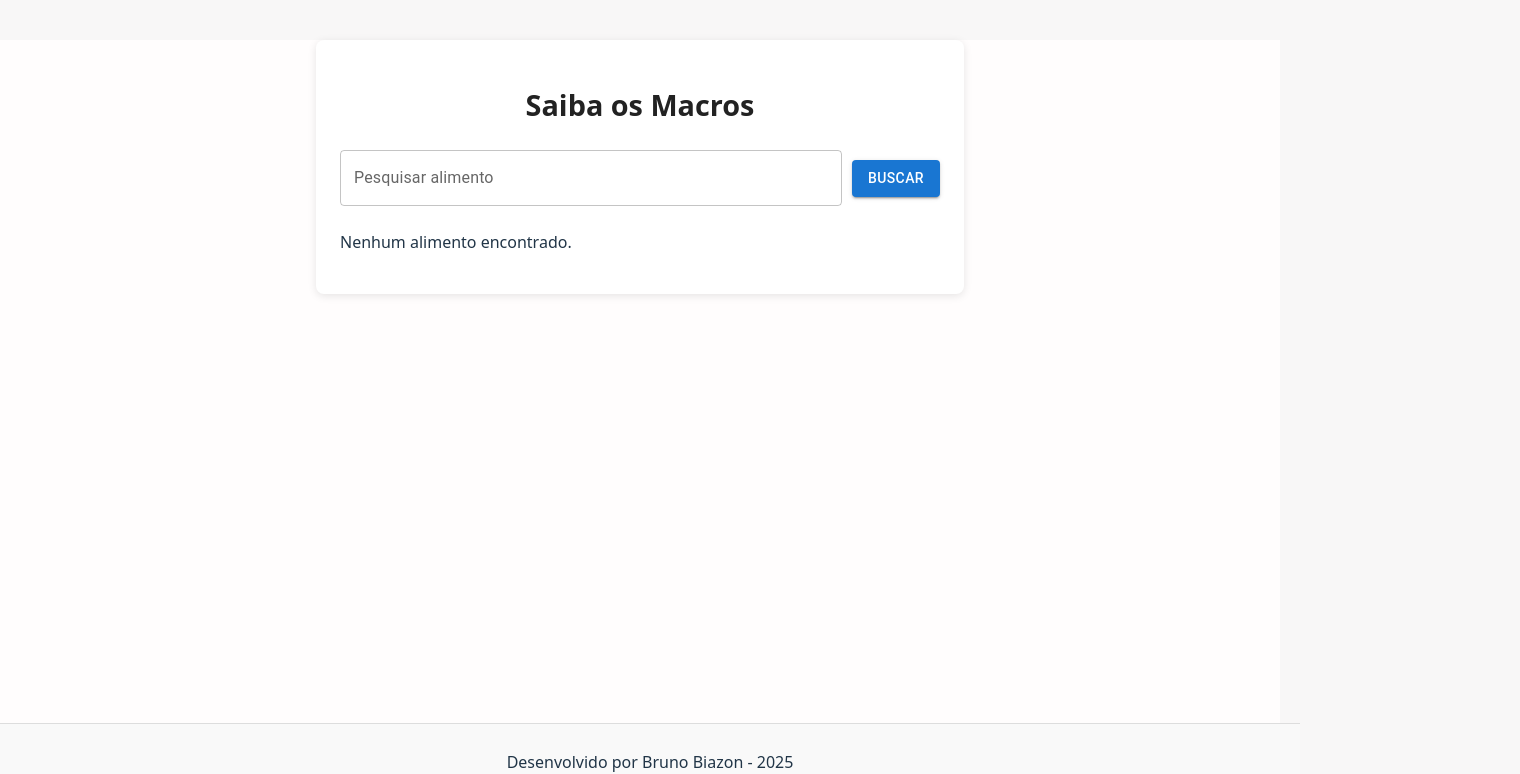
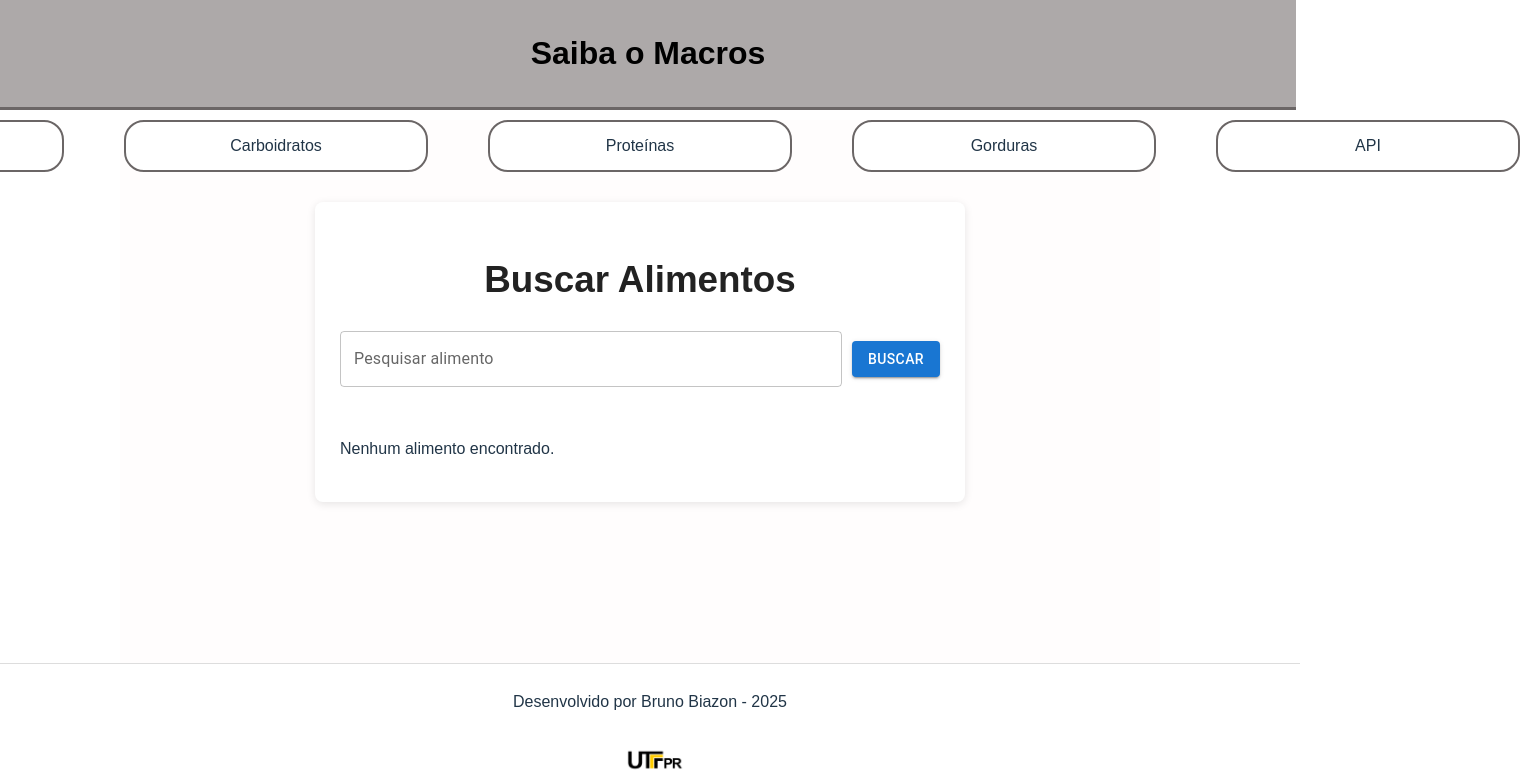
Before and after one commit to BrunoBiazon/Projeto1-FullStack, a React (Vite) app: page / in a window 1280 px wide. Shown: the top 774 px of the page, 1520 px wide, since content can reach past the window. Built offline with nearby package versions, Linux system fonts and the light colour scheme.

Commit message:
Add Header, ajuste layout

```diff
--- a/src/components/App.jsx
+++ b/src/components/App.jsx
@@ -42,7 +42,7 @@ export default function App() {
 
   return (
   <div className="app-container">
-    <h1 className="app-title">Saiba os Macros</h1>
+    <h1 className="app-title">Buscar Alimentos</h1>
 
     <div className="search-row">
       <TextField
--- a/src/components/Footer.jsx
+++ b/src/components/Footer.jsx
@@ -2,6 +2,9 @@ export default function Footer() {
   return (
     <footer className="footer">
       <p>Desenvolvido por Bruno Biazon - 2025</p>
+      <a href="utfprlogo1.png" target="_blank" rel="noopener noreferrer">
+        <img src="utfprlogo1.png" alt="Logo UTFPR" className="footer-logo" />
+      </a>
     </footer>
   );
 }
--- /dev/null
+++ b/src/components/Header.jsx
@@ -0,0 +1,7 @@
+export default function Header() {
+  return (
+    <div className="header">
+      <h1>Saiba o Macros</h1>
+    </div>
+  );
+}
--- /dev/null
+++ b/src/components/MenuHeader.jsx
@@ -0,0 +1,33 @@
+import React from "react";
+import Tooltip from "@mui/material/Tooltip";
+import "./style.css"; // importa os estilos globais
+
+
+
+function MenuHeader() {
+  return (
+    <div className="menu-Header">
+      <Tooltip title="Calorias totais dos alimentos selecionados">
+        <div className="menu-item">Calorias</div>
+      </Tooltip>
+
+      <Tooltip title="Carboidratos totais dos alimentos selecionados">
+        <div className="menu-item">Carboidratos</div>
+      </Tooltip>
+
+      <Tooltip title="Proteínas totais dos alimentos selecionados">
+        <div className="menu-item">Proteínas</div>
+      </Tooltip>
+
+      <Tooltip title="Gorduras totais dos alimentos selecionados">
+        <div className="menu-item">Gorduras</div>
+      </Tooltip>
+      <Tooltip title="API">
+      <div className="menu-item" onClick={() => window.location.href = "https://world.openfoodfacts.org"}>API</div>
+    </Tooltip>
+
+    </div>
+  );
+}
+
+export default MenuHeader;
--- a/src/components/main.jsx
+++ b/src/components/main.jsx
@@ -1,13 +1,17 @@
 import { StrictMode } from 'react';
 import { createRoot } from 'react-dom/client';
 import './style.css';
+
 import App from './App.jsx';
 import Footer from './footer.jsx';
+import Header from './Header.jsx';
+import MenuHeader from './MenuHeader.jsx';
 
 createRoot(document.getElementById('root')).render(
   <StrictMode>
+    <Header />
+    <MenuHeader />
     <App />
-
     <Footer />
   </StrictMode>
 );
--- a/src/components/style.css
+++ b/src/components/style.css
@@ -1,16 +1,18 @@
 :root {
-  font-family: system-ui, Avenir, Helvetica, Arial, sans-serif;
+  font-family: Arial, sans-serif;
   line-height: 1.5;
   font-weight: 400;
 
   color-scheme: light;
   color: #181818;
-  background-color: #f8f7f7;
+  background-color: #fff;
 
   font-synthesis: none;
   text-rendering: optimizeLegibility;
   -webkit-font-smoothing: antialiased;
   -moz-osx-font-smoothing: grayscale;
+
+  justify-content: space-between;
 }
 
 html, body, #root {
@@ -19,18 +21,20 @@ html, body, #root {
 }
 
 body {
-  margin: 0;
+  margin: 120px;
   min-width: 500px;
   min-height: 100vh;
   background: #f3f1f1;
   -webkit-font-smoothing: antialiased;
   -moz-osx-font-smoothing: grayscale;
+  flex: 1;
+  overflow: hidden;
 }
 
 .app-container {
   max-width: 600px;
-  margin: 40px auto;
-  padding: 24px;
+  margin: 30px auto;
+  padding: 25px;
   background: #fff;
   border-radius: 8px;
   box-shadow: 0 2px 8px rgba(0,0,0,0.1);
@@ -40,13 +44,13 @@ body {
   text-align: center;
   margin-bottom: 24px;
   color: #222;
-  font-size: 1.8rem;
+  font-size: 2.3rem;
 }
 
 .search-row {
   display: flex;
   gap: 10px;
-  margin-bottom: 24px;
+  margin-bottom: 20px;
   align-items: center;
 }
 
@@ -71,11 +75,16 @@ body {
 }
 
 .table-wrapper {
-  margin-top: 24px;
+  margin-top: 50px;
 }
 
 .food-table-container {
-  max-height: 500px;
+  display: flex;
+  justify-content: center;
+  align-items: center;
+  min-height: 30vh;  /* tam tabela principal */
+  flex-direction: column;
+  max-height: 100px;
   overflow-y: auto;
 }
 
@@ -178,7 +187,7 @@ a {
 }
 
 .a {
-  background-color: #f9f9f9;
+  background-color: #fff;
 }
 
 
@@ -187,8 +196,46 @@ a {
   bottom: 0;
   left: 0;
   width: 100%;
-  background-color: #f9f9f9;
+  background-color: #fff;
   text-align: center;
   padding: 10px;
   border-top: 1px solid #ddd;
+  margin: 100;
 }
+
+.footer-logo {
+  height: 60px;
+  vertical-align: middle;
+  margin-left: 10px;
+}
+
+.header {
+  font-weight: bold;
+  color: black;
+  position: fixed;
+  top: 0;
+  left: 0;
+  width: 100%;
+  background-color: #ada9a9;
+  text-align: center;
+  padding: 8px;
+  border-bottom: 3px solid #6b6666;
+}
+
+.menu-Header {
+  display: flex;
+  gap: 60px;
+  justify-content: center;
+  margin-top: 0px;
+  margin: auto;
+}
+
+.menu-item {
+  border: 2px solid #6b6666;
+  padding: 12px 100px;
+  border-radius: 20px;
+  cursor: pointer;
+  background-color: #fff;
+  text-align: center;
+  min-width: 100px;
+}
```
